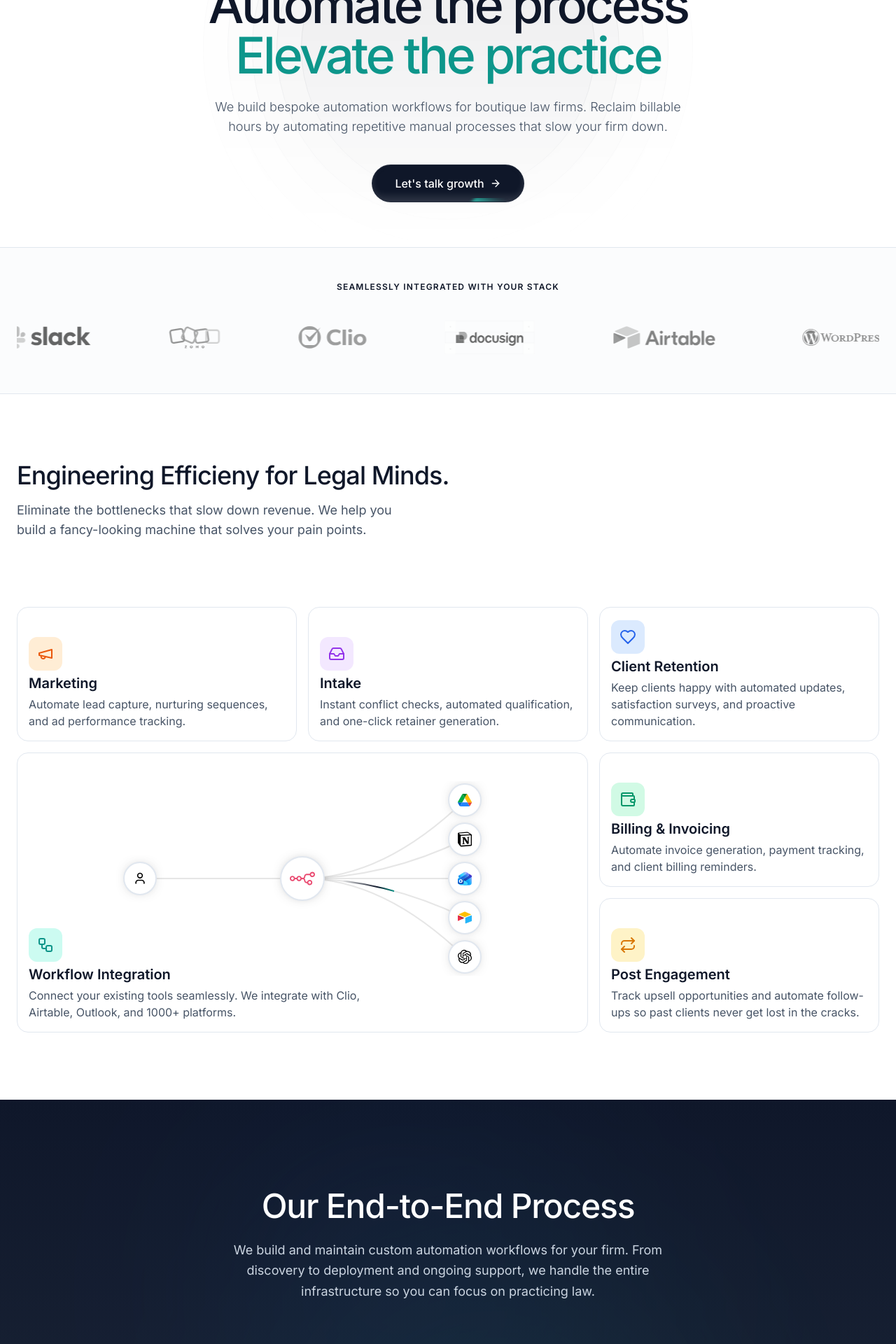
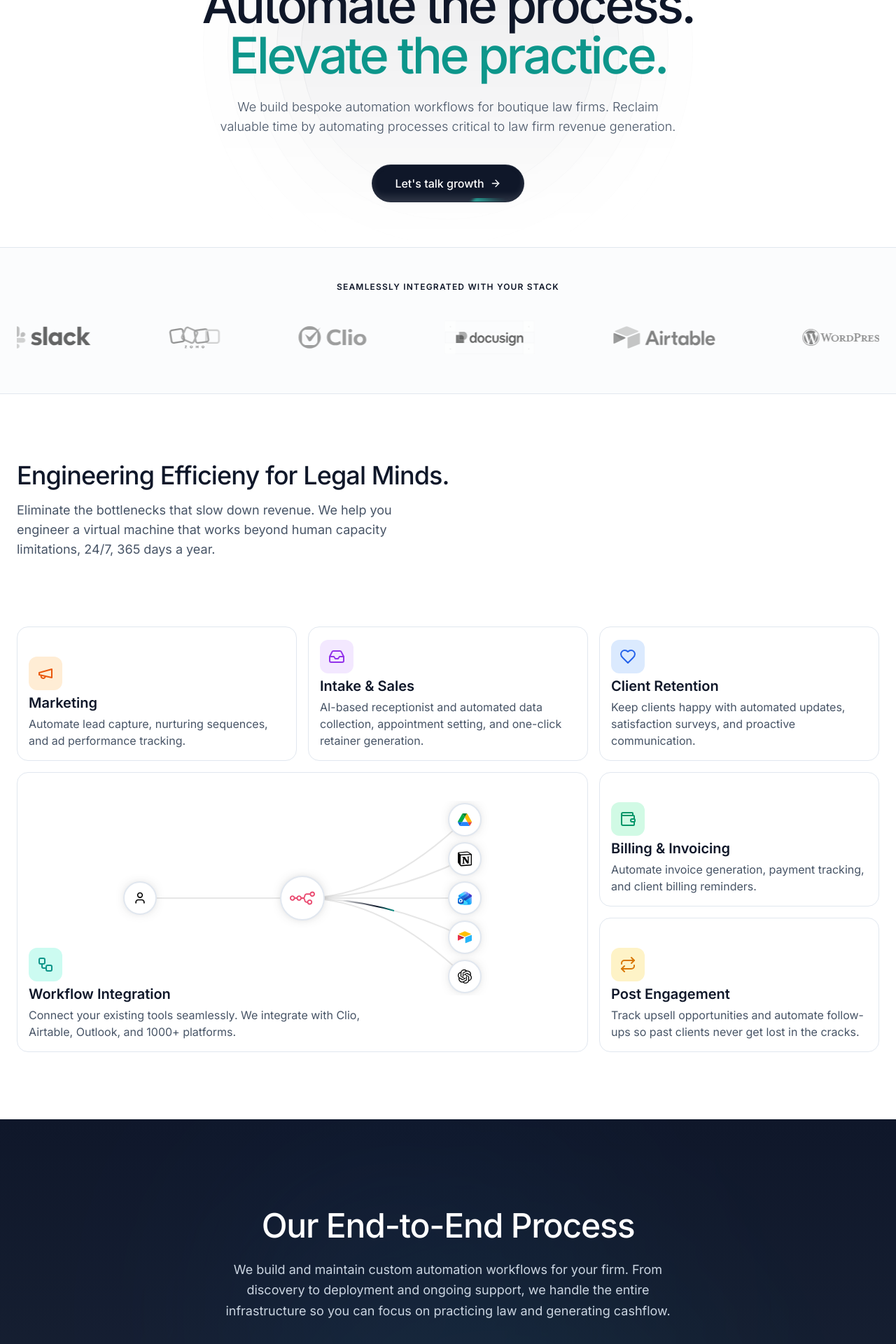
Before and after one commit to janr0599/agency_website, a Next.js app: page / in a window 1280 px wide. Shown: the part 280-2200 px from the top of the page at 70% size. Built offline with nearby package versions, Linux system fonts and the light colour scheme.

Commit message:
updates request from Zoe

```diff
--- a/app/about/page.tsx
+++ b/app/about/page.tsx
@@ -37,10 +37,10 @@ export default function AboutPage() {
                             About Us
                         </div>
                         <h1 className="text-4xl md:text-6xl font-medium text-foreground tracking-tight mb-6">
-                            Engineering the Future of <span className="text-accent">Legal Operations</span>
+                            Engineering the Future of <br /> <span className="text-accent">Legal Operations</span>
                         </h1>
                         <p className="text-xl text-muted-foreground max-w-3xl mx-auto leading-relaxed">
-                            We are engineers and legal operations experts dedicated to modernizing the practice of law through intelligent automation.
+                            Combining technical engineering with firsthand legal expertise, we bridge the gap between technology and law to modernize legal operations through intelligent automation.
                         </p>
                     </FadeIn>
                 </div>
--- a/app/case-studies/page.tsx
+++ b/app/case-studies/page.tsx
@@ -72,7 +72,7 @@ export default function CaseStudiesPage() {
                             Success Stories
                         </h1>
                         <p className="text-xl text-muted-foreground max-w-3xl mx-auto leading-relaxed">
-                            Real results for forward-thinking boutique firms.
+                            See examples of automation we have built for forward-thinking boutique law firms.
                         </p>
                     </FadeIn>
                 </div>
--- a/app/privacy-policy/page.tsx
+++ b/app/privacy-policy/page.tsx
@@ -49,7 +49,7 @@ export default function PrivacyPolicyPage() {
                             <section className="mb-12">
                                 <h2 className="text-2xl font-medium text-foreground mb-4">1. Introduction</h2>
                                 <p className="text-muted-foreground leading-relaxed mb-4">
-                                    Welcome to PraxisFlow. We respect your privacy and are committed to protecting your personal data. This privacy policy will inform you as to how we look after your personal data when you visit our website and tell you about your privacy rights and how the law protects you.
+                                    Welcome to PraxisFlow. We respect your privacy and are committed to protecting your personal data. This privacy policy will inform you as to how we look after your personal data when you visit our website and inform you of your privacy rights and how the law protects you.
                                 </p>
                             </section>
 
--- a/app/security/page.tsx
+++ b/app/security/page.tsx
@@ -127,7 +127,7 @@ export default function SecurityPage() {
                                         <div className="w-12 h-12 bg-accent/10 rounded-xl flex items-center justify-center mb-6 text-accent">
                                             <ShieldCheck className="w-6 h-6" />
                                         </div>
-                                        <h3 className="text-xl font-semibold text-foreground mb-3">Redundant Backups</h3>
+                                        <h3 className="text-xl font-semibold text-foreground mb-3">Multi-layered Encrypted Backups</h3>
                                         <p className="text-muted-foreground leading-relaxed line-clamp-2">
                                             Critical system data is encrypted and securely archived daily to an off-site storage vault for continuity.
                                         </p>
@@ -185,7 +185,7 @@ export default function SecurityPage() {
                                     <ul className="space-y-4">
                                         {[
                                             <span><strong>Redundant Backups:</strong> Critical system data and workflow configurations are encrypted on our server and then securely archived daily to an off-site storage vault.</span>,
-                                            <span><strong>Confidentiality by Design:</strong> Our workflows are designed following the principle of data minimization—we only process and store the necessary data required to execute your legal tasks, limiting exposure.</span>
+                                            <span><strong>Least Privilege Access:</strong> We configure integrations to require only the minimum permissions and authorizations necessary for your workflows to run, ensuring only the necessary access to your platforms.</span>
                                         ].map((item, i) => (
                                             <li key={i} className="flex gap-3 items-start">
                                                 <CheckCircle2 className="w-5 h-5 text-accent flex-shrink-0 mt-0.5" />
--- a/components/sections/Hero.tsx
+++ b/components/sections/Hero.tsx
@@ -19,12 +19,12 @@ export default function Hero() {
                     </div>
 
                     <h1 className="text-5xl md:text-7xl font-medium text-foreground tracking-tighter mb-6 max-w-4xl mx-auto leading-[1.1]">
-                        Automate the process<br />
-                        <span className="text-accent">Elevate the practice</span>
+                        Automate the process.<br />
+                        <span className="text-accent">Elevate the practice.</span>
                     </h1>
 
                     <p className="text-lg md:text-lg text-muted-foreground max-w-2xl mx-auto mb-10 leading-relaxed font-light">
-                        We build bespoke automation workflows for boutique law firms. Reclaim billable hours by automating repetitive manual processes that slow your firm down.
+                        We build bespoke automation workflows for boutique law firms. Reclaim valuable time by automating processes critical to law firm revenue generation.
                     </p>
 
                 </FadeIn>
--- a/components/sections/HomeFaqs.tsx
+++ b/components/sections/HomeFaqs.tsx
@@ -21,12 +21,12 @@ export function FAQsHomepage() {
         {
             question: "How do you handle sensitive client data and security?",
             answer:
-                "Security is foundational. Your n8n instance runs in your own infrastructure with no data passing through our servers. We implement end-to-end encryption for sensitive data, maintain detailed audit logs for compliance, and follow legal industry standards. All API credentials are stored securely in encrypted vaults, and we conduct quarterly security reviews.",
+                "Security is foundational. We build your automations using n8n, which allows us to provide a service unrestricted by the heavy over-usage charges typically imposed by platforms like Zapier or Make. Instead of your data sitting on a third-party cloud, your n8n instance runs within a dedicated, private environment. This ensures your sensitive business information stays within your control. Never shared, never co-mingled, and with no data passing through our servers. We implement end-to-end encryption for sensitive data, maintain detailed audit logs for compliance, and follow legal industry standards. All API credentials are stored securely in encrypted vaults, and we conduct quarterly security reviews.",
         },
         {
             question: "What if we need to change or scale workflows later?",
             answer:
-                "That's built into our ongoing partnership. We don't hand off and disappear—we work with you continuously. As your firm grows, we review workflows, identify bottlenecks, and suggest improvements. Any modifications and scaling are handled seamlessly through quarterly optimization reviews.",
+                "Our monthly partnership covers continuous monitoring, maintenance, and minor adjustments to ensure your existing workflows run smoothly. While we provide strategic guidance during our quarterly reviews, major overhauls or entirely new automation projects are scoped separately. This ensures your core systems stay reliable while providing a clear path for significant scaling and new development.",
         },
     ]
 
--- a/components/sections/PricingFaqs.tsx
+++ b/components/sections/PricingFaqs.tsx
@@ -11,7 +11,7 @@ export function FAQs() {
         {
             question: "What is included in the 'Ongoing Partnership' fee?",
             answer:
-                "Your monthly investment includes dedicated account management, priority support (Slack, email, phone), quarterly optimization reviews, workflow adjustments and enhancements, infrastructure monitoring, and scaling support. You're not paying for a platform—you're investing in a true partner committed to your long-term success.",
+                "If you prefer, we offer a monthly ongoing partnership, which includes dedicated account management, priority support (Slack, email, phone), quarterly optimization reviews, workflow adjustments and enhancements, infrastructure monitoring, and scaling support. You're not paying for a platform—you're investing in a true partner committed to your long-term success.",
         },
         {
             question: "Do you offer performance-based or ROI guarantees?",
@@ -33,10 +33,16 @@ export function FAQs() {
             answer:
                 "Changes are handled through change requests during implementation, or folded into the ongoing partnership phase. For minor adjustments, they're typically included in your monthly fee. Significant new integrations are scoped separately and can be added to the partnership, ensuring predictability and flexibility.",
         },
+
         {
-            question: "What if we integrate with a tool that n8n doesn't support?",
+            question: "Why do you use n8n instead of platforms like Zapier or Make?",
             answer:
-                "n8n supports 1,000+ integrations and has powerful HTTP request capabilities that work with any tool with an API. If a tool isn't directly supported, we can build a custom integration using HTTP requests or webhooks. During discovery, we map your entire tech stack and identify any custom integration needs upfront.",
+                "We choose n8n for its superior flexibility, data privacy, and cost-efficiency. Unlike Zapier or Make, n8n allows for self-hosting—ensuring sensitive client data stays within your controlled environment. It also handles complex logic more effectively and doesn't charge per-task, meaning your costs don't skyrocket as your firm's automation volume grows.",
+        },
+        {
+            question: "What if our tech stack has tools that n8n does not support?",
+            answer:
+                "n8n supports 1,000+ integrations and has powerful HTTP request capabilities that work with any tool with an API. If a tool isn't directly supported, we can build a custom integration using HTTP requests or webhooks. During our complimentary discovery meeting, we map your entire tech stack and identify any custom integration needs upfront.",
         },
     ]
 
--- a/components/sections/Process.tsx
+++ b/components/sections/Process.tsx
@@ -25,7 +25,7 @@ export default function Process() {
                     <h2 className="text-4xl md:text-5xl font-medium tracking-tight mb-6 text-white">Our End-to-End Process</h2>
                     <p className="text-slate-300 text-lg max-w-2xl mx-auto leading-relaxed">
                         We build and maintain custom automation workflows for your firm. From discovery to deployment and ongoing
-                        support, we handle the entire infrastructure so you can focus on practicing law.
+                        support, we handle the entire infrastructure so you can focus on practicing law and generating cashflow.
                     </p>
                 </motion.div>
 
--- a/components/sections/Services.tsx
+++ b/components/sections/Services.tsx
@@ -199,8 +199,8 @@ const services = [
         className: "md:col-span-1 md:row-span-1 transition-all duration-300 ease-out hover:border-orange-500/50",
     },
     {
-        name: "Intake",
-        description: "Instant conflict checks, automated qualification, and one-click retainer generation.",
+        name: "Intake & Sales",
+        description: "AI-based receptionist and automated data collection, appointment setting, and one-click retainer generation.",
         Icon: IntakeIcon,
         href: "/contact",
         cta: "Learn more",
@@ -258,7 +258,7 @@ export default function Services() {
                         Engineering Efficieny for Legal Minds.
                     </h2>
                     <p className="text-muted-foreground max-w-xl text-lg">
-                        Eliminate the bottlenecks that slow down revenue. We help you build a fancy-looking machine that solves your pain points.
+                        Eliminate the bottlenecks that slow down revenue. We help you engineer a virtual machine that works beyond human capacity limitations, 24/7, 365 days a year.
                     </p>
                 </div>
 
```
Also changed, not shown: lib/integrations-data.ts (+4 -4 lines), public/whatsapp-integration.svg (added).
